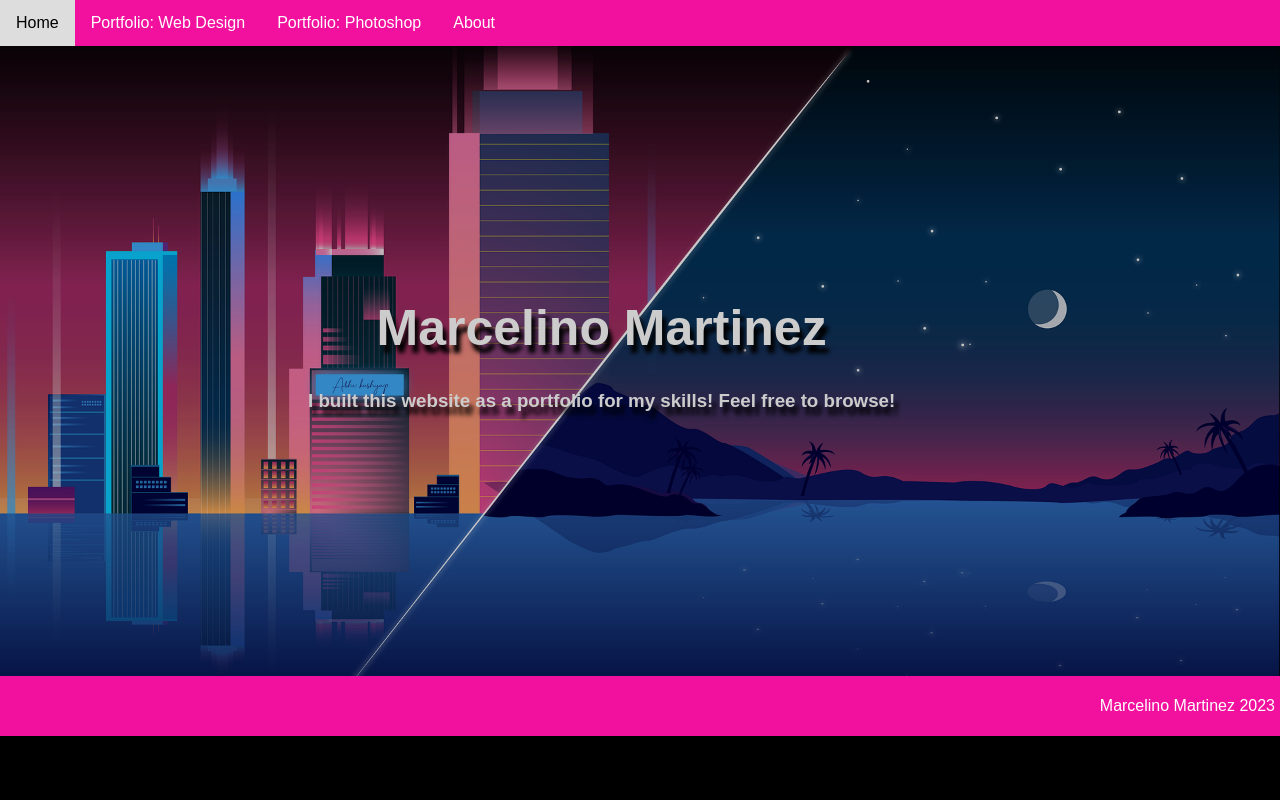
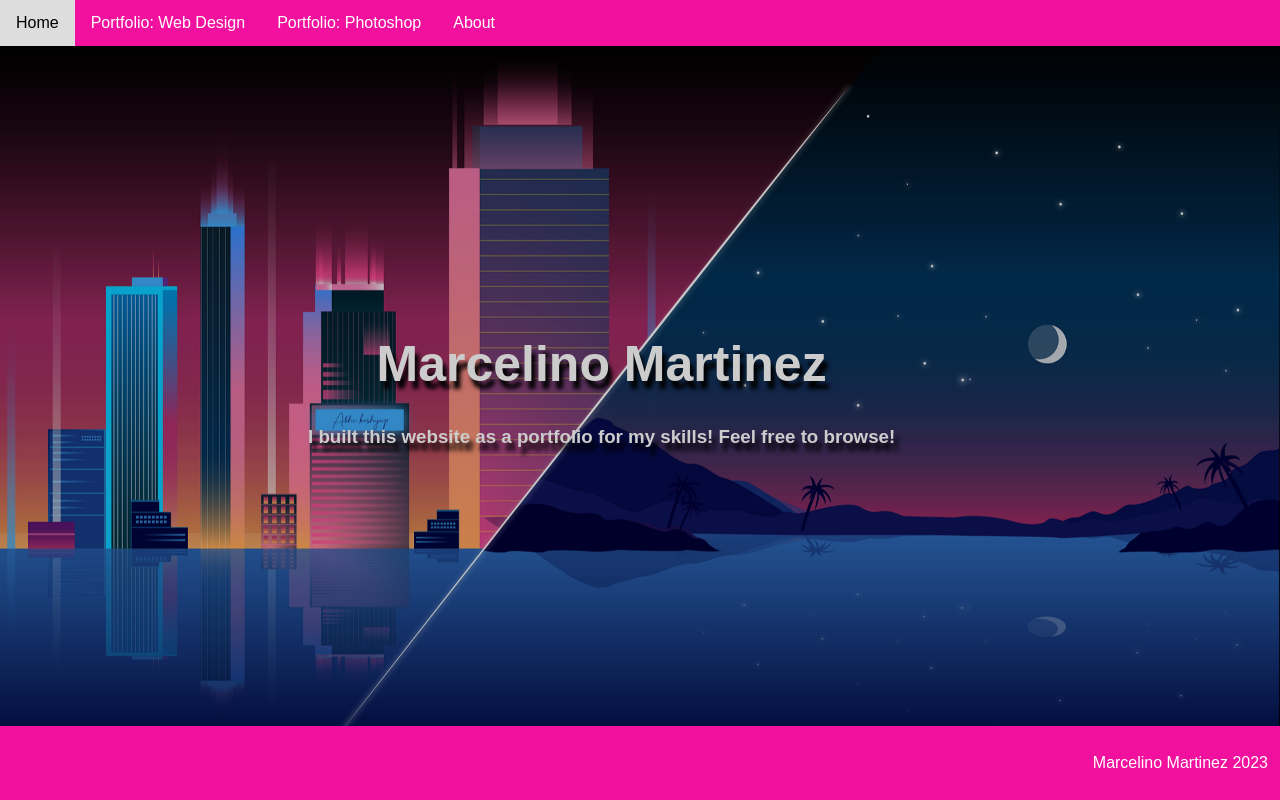
Before and after one commit to stawfox64/website, a plain HTML site: page index.html in a window 1280 px wide. Drawn offline with Linux system fonts and the light colour scheme.

Commit message:
Add files via upload

```diff
--- a/stylesheet.css
+++ b/stylesheet.css
@@ -44,14 +44,14 @@ body {
 .hero-image {
   background: url(building-g8f20e9983_1920.png) no-repeat center;
   background-size: cover;
-  height: 630px;
+  height: 700px;
   position: relative;
   opacity: 80%;
 }
 
 .hero-text {
   text-align: center;
-  position: absolute;
+  position: fixed;
   top: 48%;
   left: 47%;
   transform: translate(-50%, -50%);
@@ -165,9 +165,9 @@ ul{
 /* Style the footer */
 .footer {
   background-color: #f2119f;
-  padding: 5px;
+  padding: 12px;
   color: #FFFFFF;
-  position: variable;
+  position: fixed;
   width: 100%;
   text-align:right;
   left:0;
```
Also changed, not shown: index.html (+3 -1 lines), photoshop.html (+5 -1 lines).
